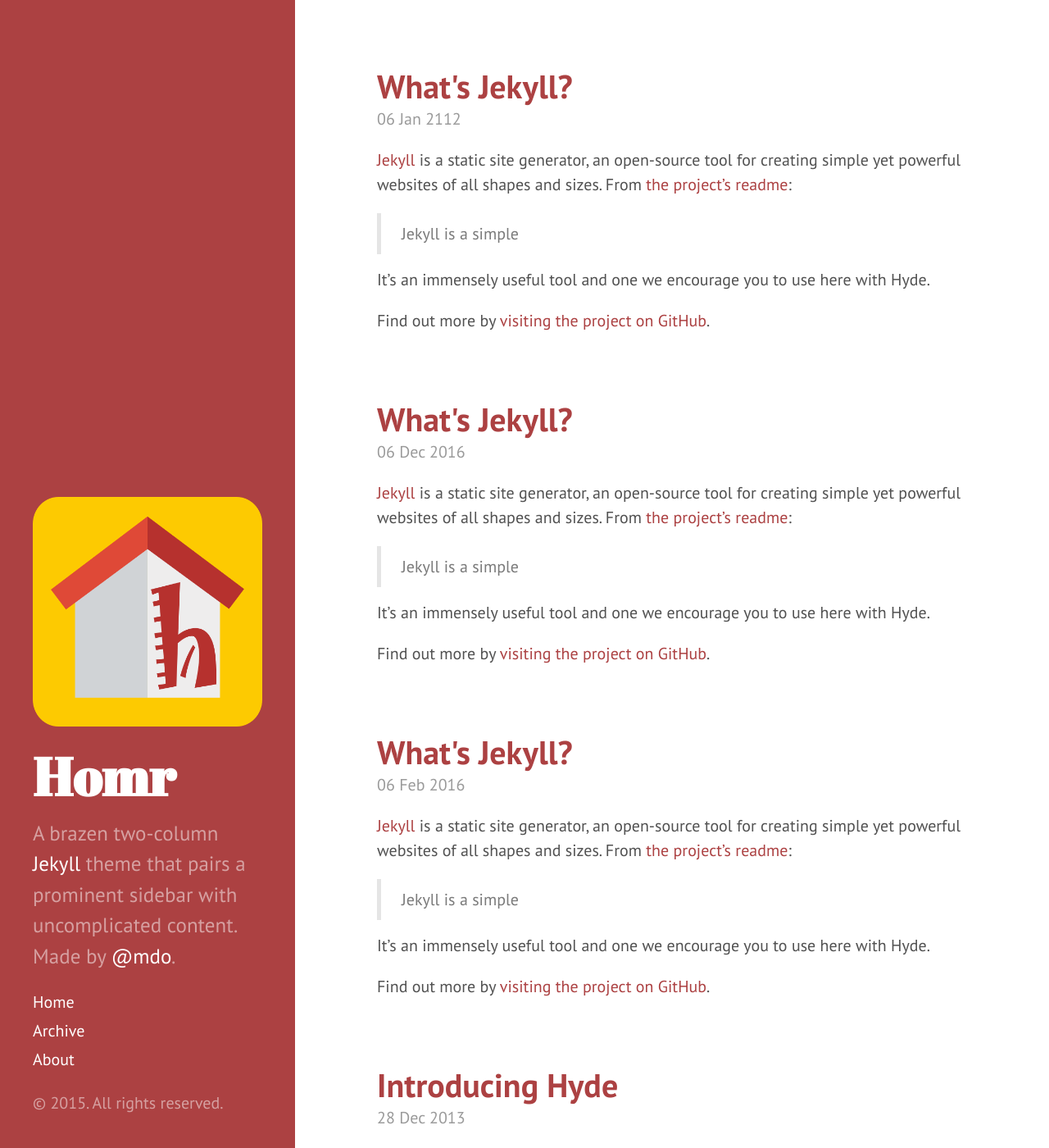
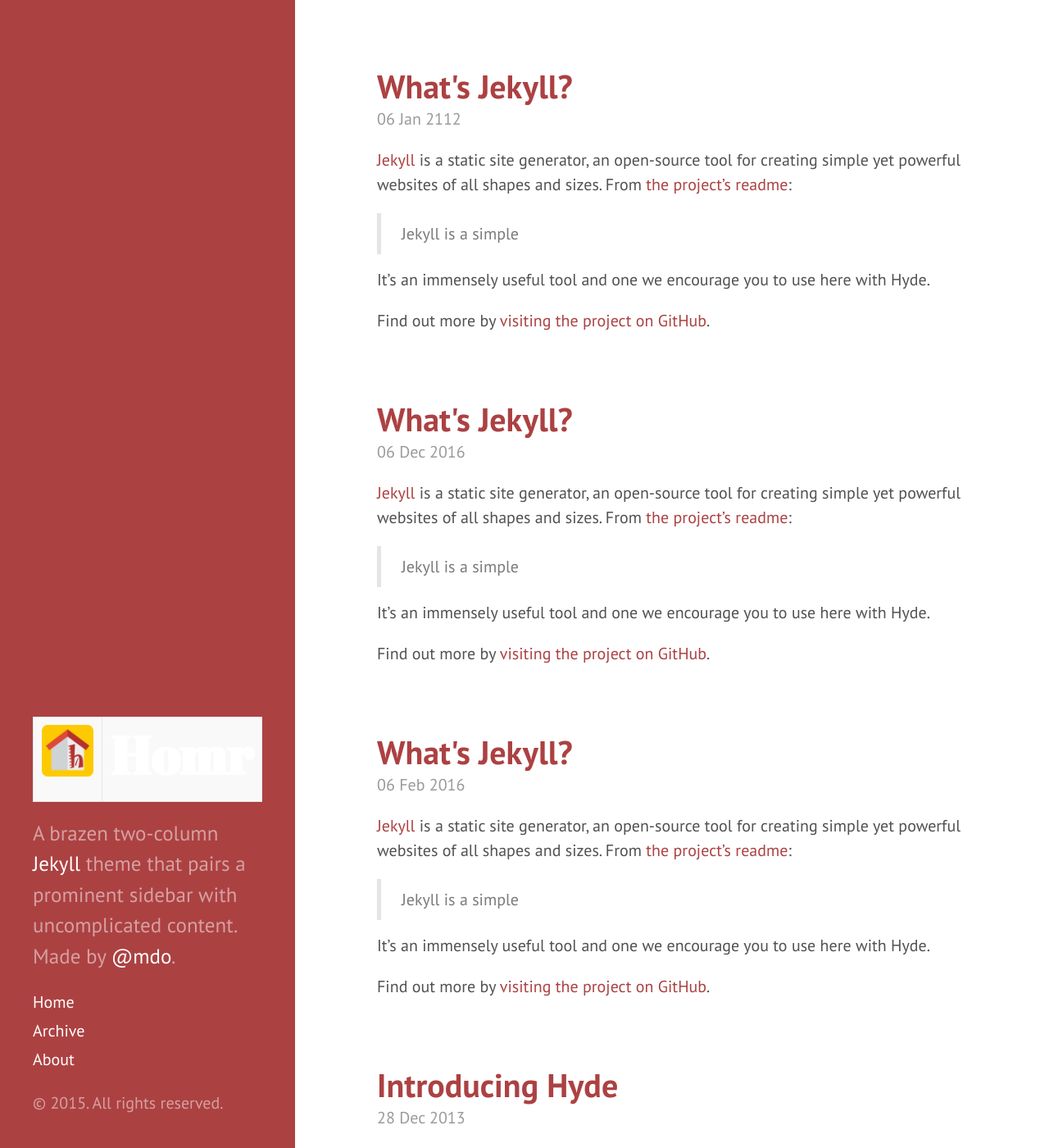
Before and after one commit to gonzovilla/blog, a Jekyll site: the page built from index.html, in a window 1280 px wide and 1400 px high. Shown: the whole window at 82% size. Built offline with Jekyll 4.4.1, drawn with Linux system fonts in a browser that asks for light colours; Markdown is read by kramdown in place of the engine named in the settings; the list of posts is cut into pages by our own code.

Commit message:
no message

```diff
--- a/_includes/sidebar.html
+++ b/_includes/sidebar.html
@@ -3,7 +3,7 @@
 
     <div class="sidebar-about">
 
-      <!-- <table id="logo" class="beta">
+      <table id="logo" class="beta">
         <tr>
           <th>
               <img src="{{ site.baseurl }}/public/homr.png" height="10%">
@@ -16,16 +16,7 @@
             </h1>
           </th>
         </tr>
-      </table> -->
-
-      <span class="">
-        <img src="{{ site.baseurl }}/public/homr.png" height="10%">
-         <h1>
-              <a href="{{ site.baseurl }}">
-                {{ site.title }}
-              </a>
-            </h1>
-      </span>
+      </table>
 
       <p class="lead">{{ site.description }}</p>
 
--- a/public/css/poole.css
+++ b/public/css/poole.css
@@ -250,7 +250,7 @@ tbody tr:nth-child(odd) td,
 tbody tr:nth-child(odd) th {
   background-color: #f9f9f9;
 }
-.beta {
+#logo {
     border: 0px;
     background-color: transparent;
 }
```
